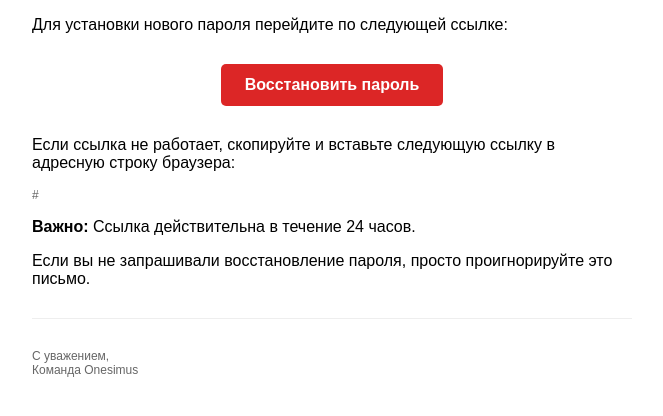
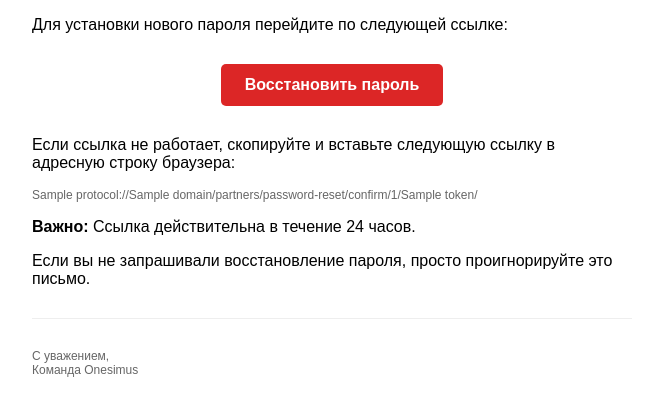
Before and after one commit to WiZy991/catalog-site, a Django app: template templates/partners/password_reset_email.html in a window 1280 px wide. Shown: the part 166-582 px from the top of the page, without its empty margins (308-971 px from the left). Run offline with Django 4.2, Linux system fonts and the light colour scheme; the template is opened without the code that fills it: most values are stand-ins (such as "Sample title", 1, 10 or a date in 2020).

Commit message:
sinchronization

```diff
--- a/templates/partners/password_reset_email.html
+++ b/templates/partners/password_reset_email.html
@@ -15,7 +15,7 @@
         <p>Для установки нового пароля перейдите по следующей ссылке:</p>
 
         <p style="text-align: center; margin: 30px 0;">
-            <a href="{{ reset_url }}"
+            <a href="{{ protocol }}://{{ domain }}/partners/password-reset/confirm/{{ uid }}/{{ token }}/"
                style="display: inline-block; padding: 12px 24px; background: #dc2626; color: #ffffff; text-decoration: none; border-radius: 5px; font-weight: 600;">
                 Восстановить пароль
             </a>
@@ -23,7 +23,7 @@
 
         <p>Если ссылка не работает, скопируйте и вставьте следующую ссылку в адресную строку браузера:</p>
         <p style="word-break: break-all; color: #666; font-size: 12px;">
-            {{ reset_url }}
+            {{ protocol }}://{{ domain }}/partners/password-reset/confirm/{{ uid }}/{{ token }}/
         </p>
 
         <p><strong>Важно:</strong> Ссылка действительна в течение 24 часов.</p>
--- a/templates/partners/password_reset_email.txt
+++ b/templates/partners/password_reset_email.txt
@@ -3,7 +3,7 @@
 Вы запросили восстановление пароля для вашего партнёрского аккаунта на сайте Onesimus.
 
 Для установки нового пароля перейдите по следующей ссылке:
-{{ reset_url }}
+{{ protocol }}://{{ domain }}/partners/password-reset/confirm/{{ uid }}/{{ token }}/
 
 Важно: Ссылка действительна в течение 24 часов.
 
```
